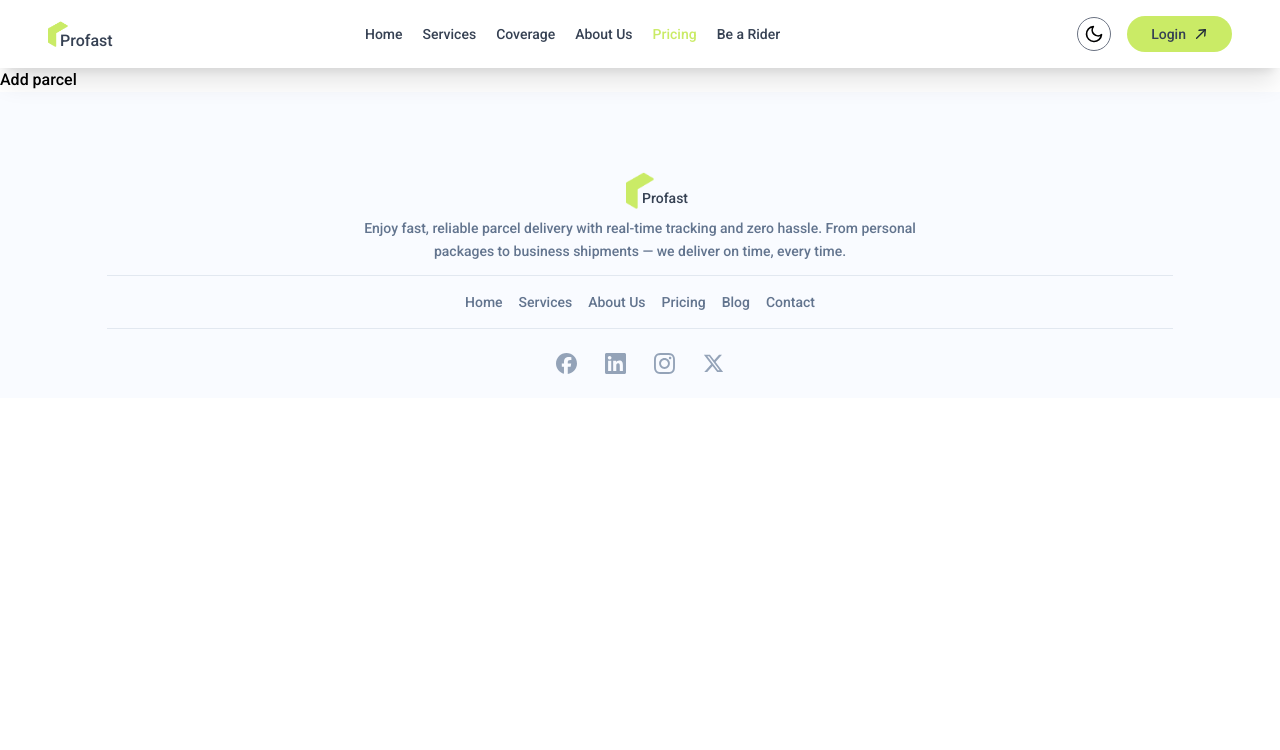
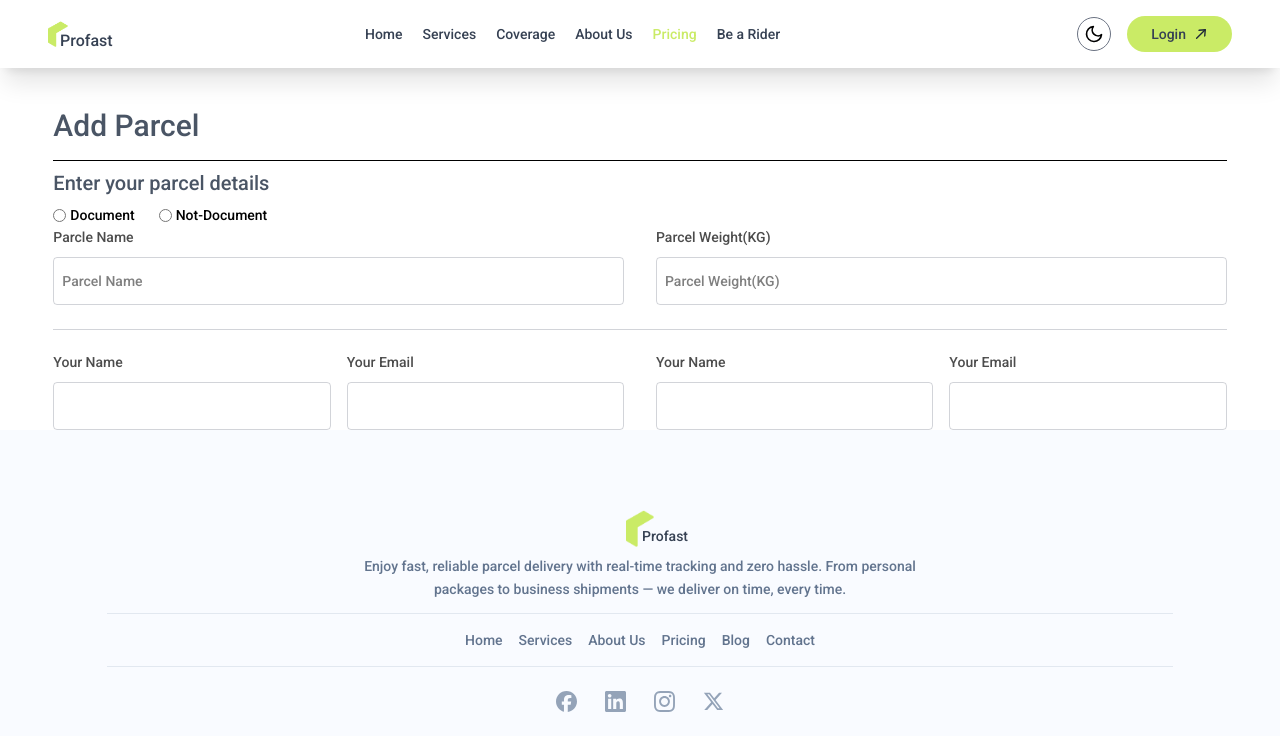
Before and after one commit to Rajibbepary/zap-shift, a React (Vite) app in the folder client/: page /sendparcel in a window 1280 px wide. Shown: the top 750 px of the page. Built offline with nearby package versions, Linux system fonts and the light colour scheme; no server answers.

Commit message:
sendparcel page form design

```diff
--- a/client/src/pages/SendParcel/SendParcel.jsx
+++ b/client/src/pages/SendParcel/SendParcel.jsx
@@ -2,8 +2,63 @@
 
 const SendParcel = () => {
     return (
-        <div>
-            <h1>Add parcel</h1>
+        <div className="w-11/12 mx-auto mt-10">
+           <div>
+             <h2 className="text-3xl text-gray-600">Add Parcel</h2>
+             <div className="border-b py-2 ">
+             </div>
+             <h3 className="text-xl text-gray-600 my-2">Enter your parcel details</h3>
+                <div className="flex gap-6 mt-2">
+                   <div className="flex gap-1 items-center">
+                    <input type="radio" name="parcelType" value="Document" id="document" />
+                    <label htmlFor="document" className="text-sm">Document</label>
+
+                   </div>
+                    <div className="flex gap-1 items-center">
+                      <input type="radio" name="parcelType" value="Not-Document" id="not-document" />
+                        <label htmlFor="not-document" className="text-sm">Not-Document</label>
+                    </div>
+                </div>
+
+           </div>
+           <form >
+                <div className="border-b border-gray-500/30">
+                     <div className="flex flex-col md:flex-row items-center gap-8 mb-6">
+                <div className="w-full">
+                    <label className="text-black/70 text-sm" htmlFor="name">Parcle Name</label>
+                    <input className="h-12 p-2 mt-2 w-full border text-sm border-gray-500/30 rounded outline-none focus:border-indigo-300" type="text" placeholder="Parcel Name" required />
+                </div>
+                <div className="w-full">
+                    <label className="text-black/70 text-sm" htmlFor="name">Parcel Weight(KG)</label>
+                    <input className="h-12 p-2 mt-2 w-full border text-sm border-gray-500/30 rounded outline-none focus:border-indigo-300" type="number" placeholder="Parcel Weight(KG)" required />
+                </div>
+            </div>
+
+                </div>
+                <div className="flex flex-col md:flex-row justify- gap-8 mt-5">
+                    <div className="flex-1 flex flex-col md:flex-row items-center gap-4">
+                <div className="w-full">
+                    <label className="text-black/70 text-sm" htmlFor="name">Your Name</label>
+                    <input className="h-12 p-2 mt-2 w-full border text-sm border-gray-500/30 rounded outline-none focus:border-indigo-300" type="text" required />
+                </div>
+                <div className="w-full">
+                    <label className="text-black/70 text-sm" htmlFor="name">Your Email</label>
+                    <input className="h-12 p-2 mt-2 w-full text-sm border border-gray-500/30 rounded outline-none focus:border-indigo-300" type="email" required />
+                </div>
+            </div>
+             <div className="flex-1 flex flex-col md:flex-row items-center gap-4">
+                <div className="w-full">
+                    <label className="text-black/70 text-sm" htmlFor="name">Your Name</label>
+                    <input className="h-12 p-2 mt-2 w-full border text-sm border-gray-500/30 rounded outline-none focus:border-indigo-300" type="text" required />
+                </div>
+                <div className="w-full">
+                    <label className="text-black/70 text-sm" htmlFor="name">Your Email</label>
+                    <input className="h-12 p-2 mt-2 w-full border text-sm border-gray-500/30 rounded outline-none focus:border-indigo-300" type="email" required />
+                </div>
+            </div>
+                </div>
+
+           </form>
         </div>
     );
 };
```
